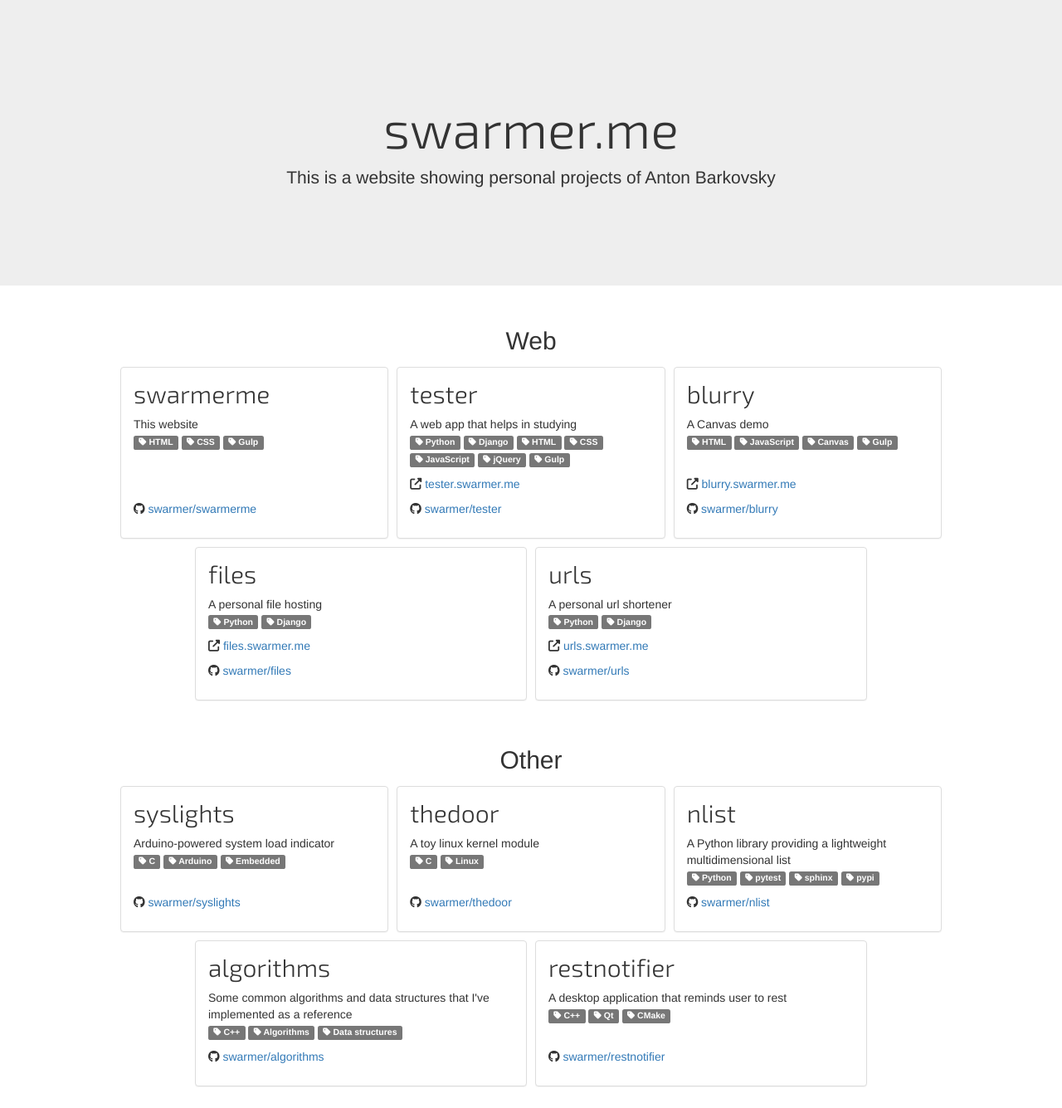
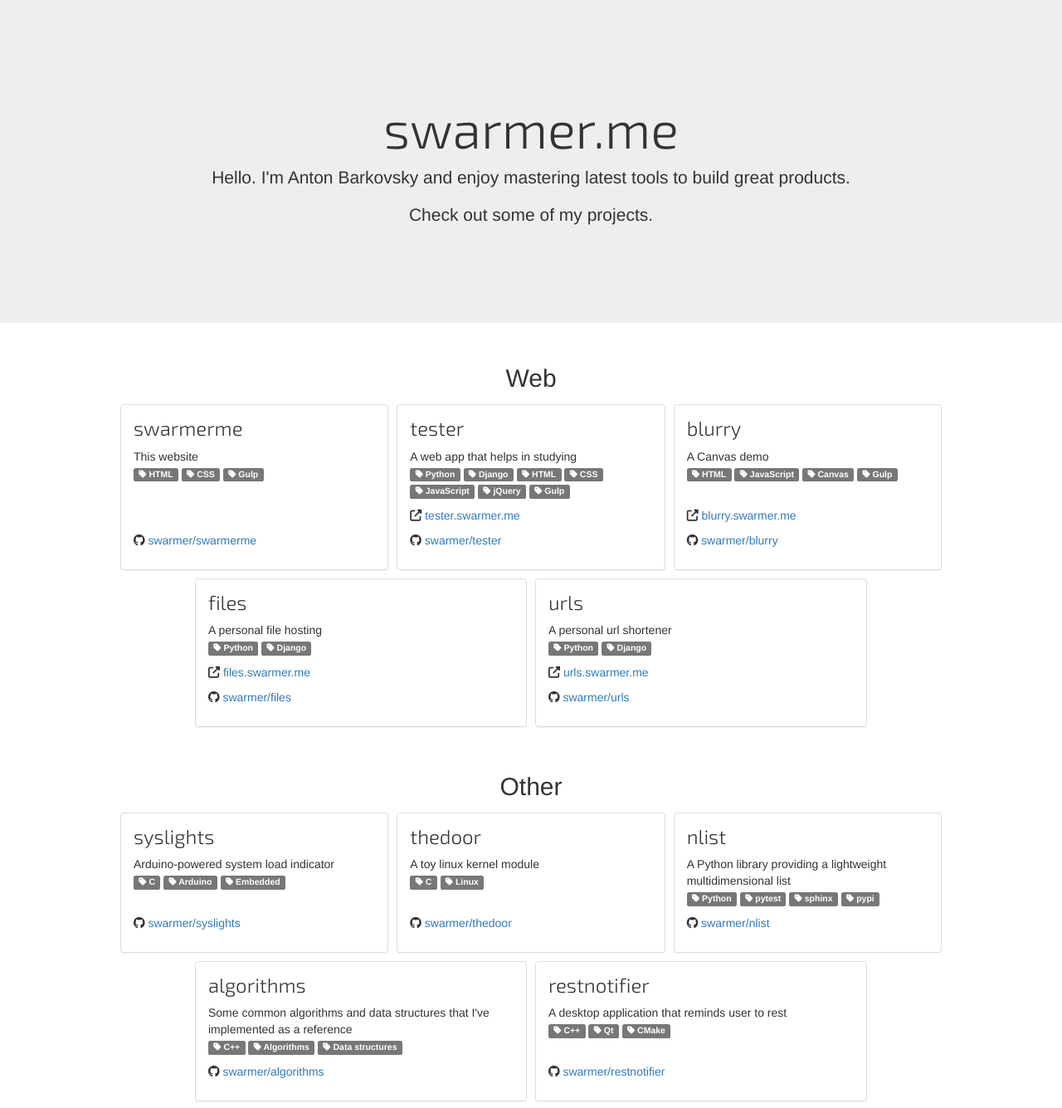
Before and after one commit to swarmer/swarmerme, a website: page swarmerme/index.html in a window 1280 px wide. Shown: the top 1335 px of the page at 83% size. Drawn offline with nearby package versions, Linux system fonts and the light colour scheme; files that its build step writes are made by us from their sources.

Commit message:
Update heading text

```diff
--- a/swarmerme/index.html
+++ b/swarmerme/index.html
@@ -31,7 +31,10 @@
       <div class="container">
         <h1>swarmer.me</h1>
         <p>
-          This is a website showing personal projects of Anton Barkovsky
+          Hello. I'm Anton Barkovsky and enjoy mastering latest tools to build great products.
+        </p>
+        <p>
+          Check out some of my projects.
         </p>
       </div>
     </header>
@@ -41,7 +44,7 @@
 
       <div class="project-container">
         <section class="project panel panel-default">
-          <h2 class="project-title">swarmerme</h2>
+          <h3 class="project-title">swarmerme</h2>
           <div class="project-description">
             This website
 
@@ -67,7 +70,7 @@
         </section>
 
         <section class="project panel panel-default">
-          <h2 class="project-title">tester</h2>
+          <h3 class="project-title">tester</h2>
           <div class="project-description">
             A web app that helps in studying
 
@@ -115,7 +118,7 @@
         </section>
 
         <section class="project panel panel-default">
-          <h2 class="project-title">blurry</h2>
+          <h3 class="project-title">blurry</h2>
           <div class="project-description">
             A Canvas demo
 
@@ -151,7 +154,7 @@
         </section>
 
         <section class="project panel panel-default">
-          <h2 class="project-title">files</h2>
+          <h3 class="project-title">files</h2>
           <div class="project-description">
             A personal file hosting
 
@@ -179,7 +182,7 @@
         </section>
 
         <section class="project panel panel-default">
-          <h2 class="project-title">urls</h2>
+          <h3 class="project-title">urls</h2>
           <div class="project-description">
             A personal url shortener
 
@@ -213,7 +216,7 @@
 
       <div class="project-container">
         <section class="project panel panel-default">
-          <h2 class="project-title">syslights</h2>
+          <h3 class="project-title">syslights</h2>
           <div class="project-description">
             Arduino-powered system load indicator
 
@@ -239,7 +242,7 @@
         </section>
 
         <section class="project panel panel-default">
-          <h2 class="project-title">thedoor</h2>
+          <h3 class="project-title">thedoor</h2>
           <div class="project-description">
             A toy linux kernel module
 
@@ -261,7 +264,7 @@
         </section>
 
         <section class="project panel panel-default">
-          <h2 class="project-title">nlist</h2>
+          <h3 class="project-title">nlist</h2>
           <div class="project-description">
             A Python library providing a lightweight multidimensional list
 
@@ -291,7 +294,7 @@
         </section>
 
         <section class="project panel panel-default">
-          <h2 class="project-title">algorithms</h2>
+          <h3 class="project-title">algorithms</h2>
           <div class="project-description">
             Some common algorithms and data structures that I've implemented as a reference
 
@@ -317,7 +320,7 @@
         </section>
 
         <section class="project panel panel-default">
-          <h2 class="project-title">restnotifier</h2>
+          <h3 class="project-title">restnotifier</h2>
           <div class="project-description">
             A desktop application that reminds user to rest
 
```
